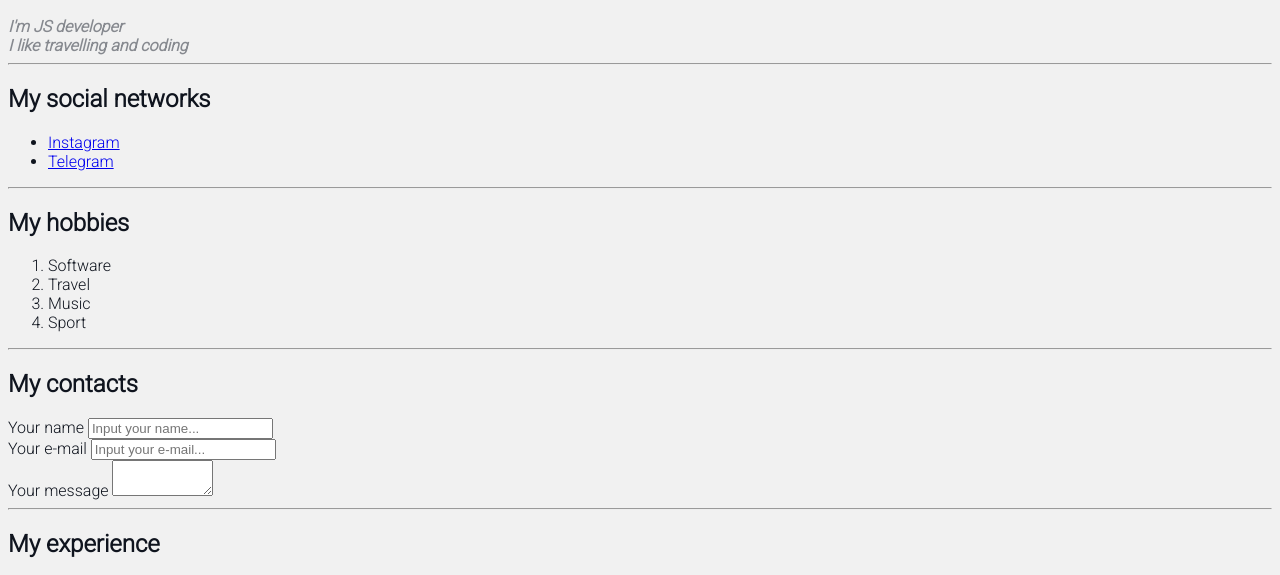
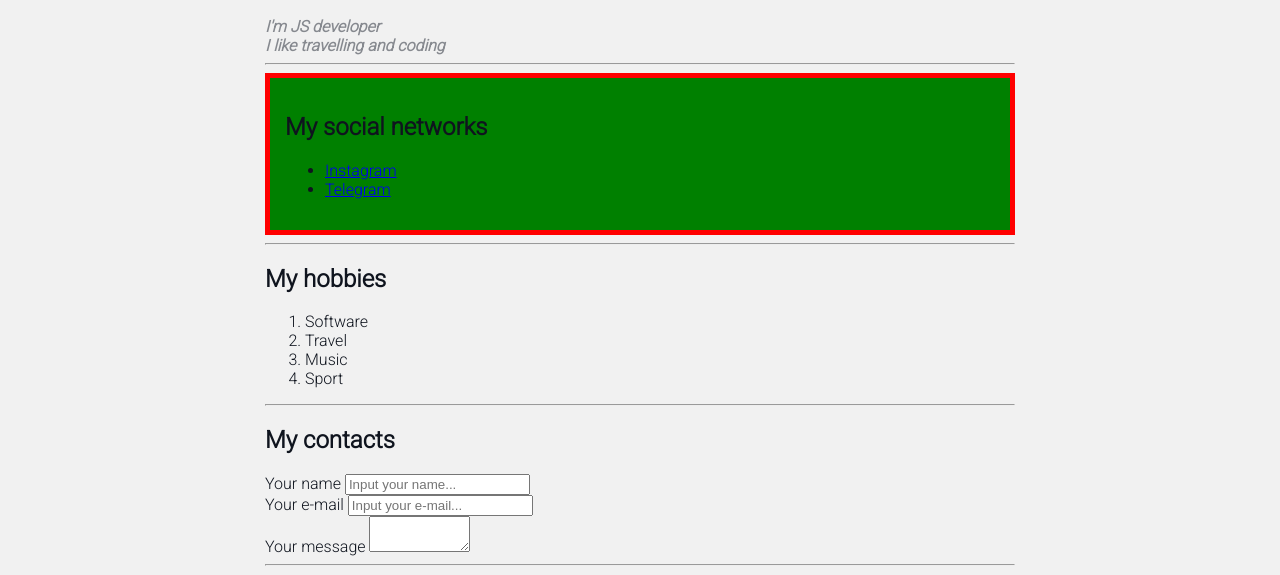
Before and after one commit to alexdoublesmile/edu-frontend, a plain HTML site: page index.html in a window 1280 px wide. Shown: the part 213-788 px from the top of the page. Drawn offline with Linux system fonts and the light colour scheme.

Commit message:
add box model

```diff
--- a/styles.css
+++ b/styles.css
@@ -25,3 +25,16 @@ body {
     /* letter-spacing: 5px; */
     /* word-spacing: 42px; */
 }
+
+/* Box Model */
+.container {
+    max-width: 750px;
+    margin: auto;
+}
+
+.social {
+    background: green;
+    padding: 15px;
+    border: 5px solid red;
+    margin: ;
+}
```
